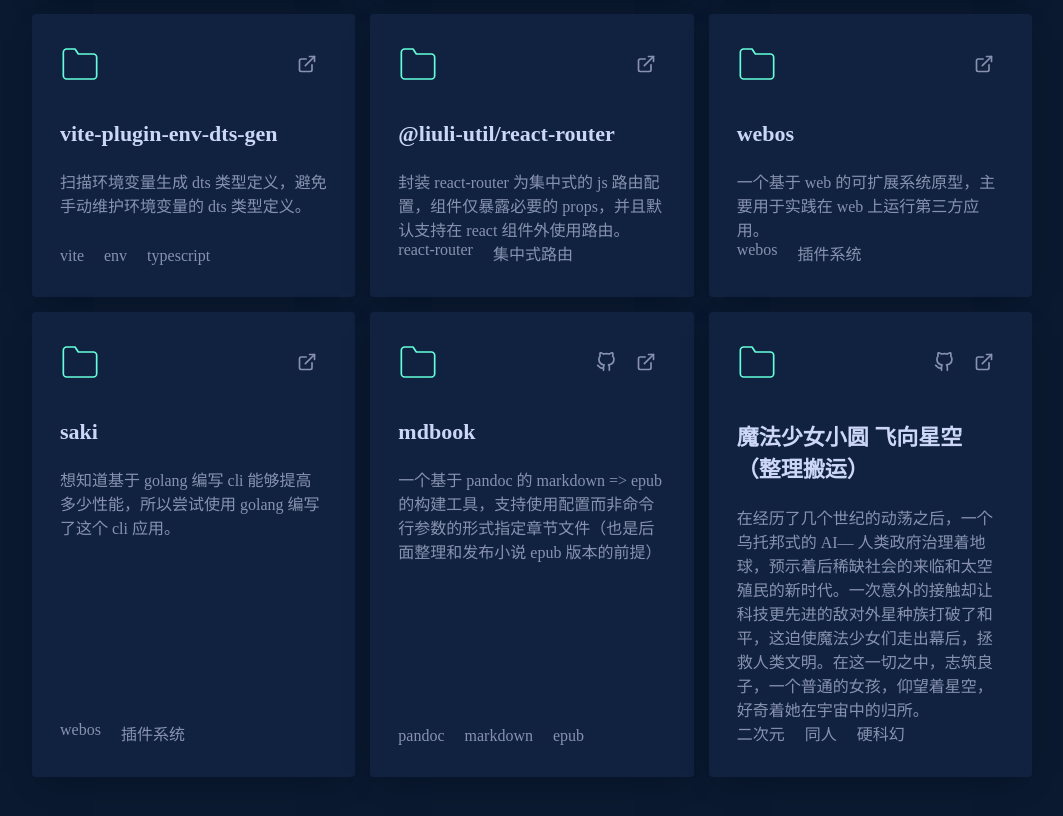
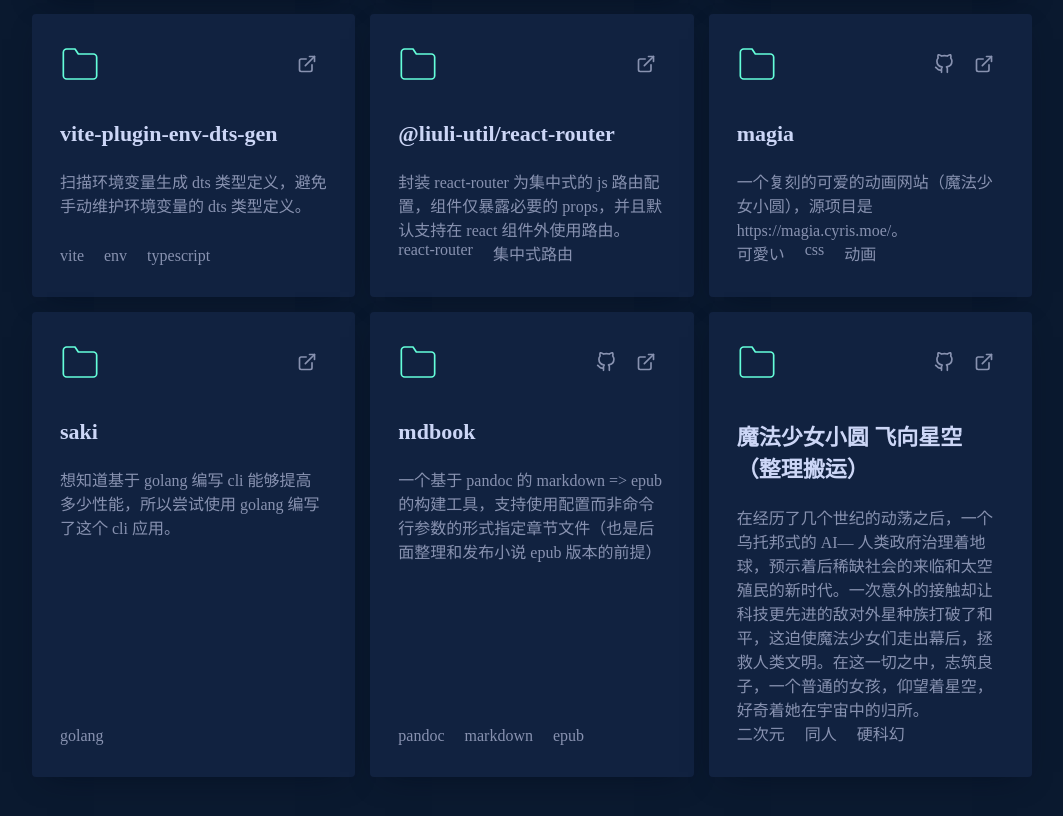
Before and after one commit to rxliuli/site, a Preact app in the folder apps/v2/: page / in a window 1280 px wide. Shown: the part 3563-4379 px from the top of the page, without its empty margins (108-1171 px from the left). Built offline with nearby package versions, Linux system fonts and the light colour scheme.

Commit message:
feat: 更新项目列表

```diff
--- a/apps/v2/package.json
+++ b/apps/v2/package.json
@@ -18,13 +18,13 @@
   },
   "devDependencies": {
     "@liuli-util/cli": "^3.19.0",
-    "@preact/preset-vite": "^2.1.5",
+    "@preact/preset-vite": "^2.3.0",
     "@types/markdown-it": "^12.2.3",
     "@types/marked": "^4.0.2",
     "markdown-it": "^12.3.2",
     "rollup-plugin-visualizer": "^5.6.0",
     "typescript": "^4.5.4",
-    "vite": "^2.8.0",
+    "vite": "^2.9.14",
     "vite-plugin-markdown": "^2.0.2"
   }
 }
--- a/apps/v2/src/views/WorkView.tsx
+++ b/apps/v2/src/views/WorkView.tsx
@@ -137,15 +137,20 @@ const otherWorks: Omit<Work, 'image'>[] = [
     ],
   },
   {
-    title: 'webos',
-    link: 'https://webos.rxliuli.com/',
-    description: '一个基于 web 的可扩展系统原型，主要用于实践在 web 上运行第三方应用。',
-    topic: ['webos', '插件系统'],
+    title: 'magia',
+    link: 'https://magia.rxliuli.com/',
+    description: '一个复刻的可爱的动画网站（魔法少女小圆），源项目是 https://magia.cyris.moe/。',
+    topic: ['可愛い', 'css', '动画'],
     links: [
+      {
+        title: 'github',
+        icon: github,
+        link: 'https://github.com/rxliuli/magia',
+      },
       {
         title: 'open',
         icon: open,
-        link: 'https://webos.rxliuli.com/',
+        link: 'https://magia.rxliuli.com/',
       },
     ],
   },
@@ -153,7 +158,7 @@ const otherWorks: Omit<Work, 'image'>[] = [
     title: 'saki',
     link: 'https://github.com/rxliuli/saki',
     description: '想知道基于 golang 编写 cli 能够提高多少性能，所以尝试使用 golang 编写了这个 cli 应用。',
-    topic: ['webos', '插件系统'],
+    topic: ['golang'],
     links: [
       {
         title: 'open',
--- a/package.json
+++ b/package.json
@@ -49,5 +49,8 @@
   ],
   "scripts": {
     "postinstall": "npx simple-git-hooks"
+  },
+  "resolutions": {
+    "esbuild": "0.14.36"
   }
 }
```
Also changed, not shown: 2 other files (tests, documents, lock files or other folders).
